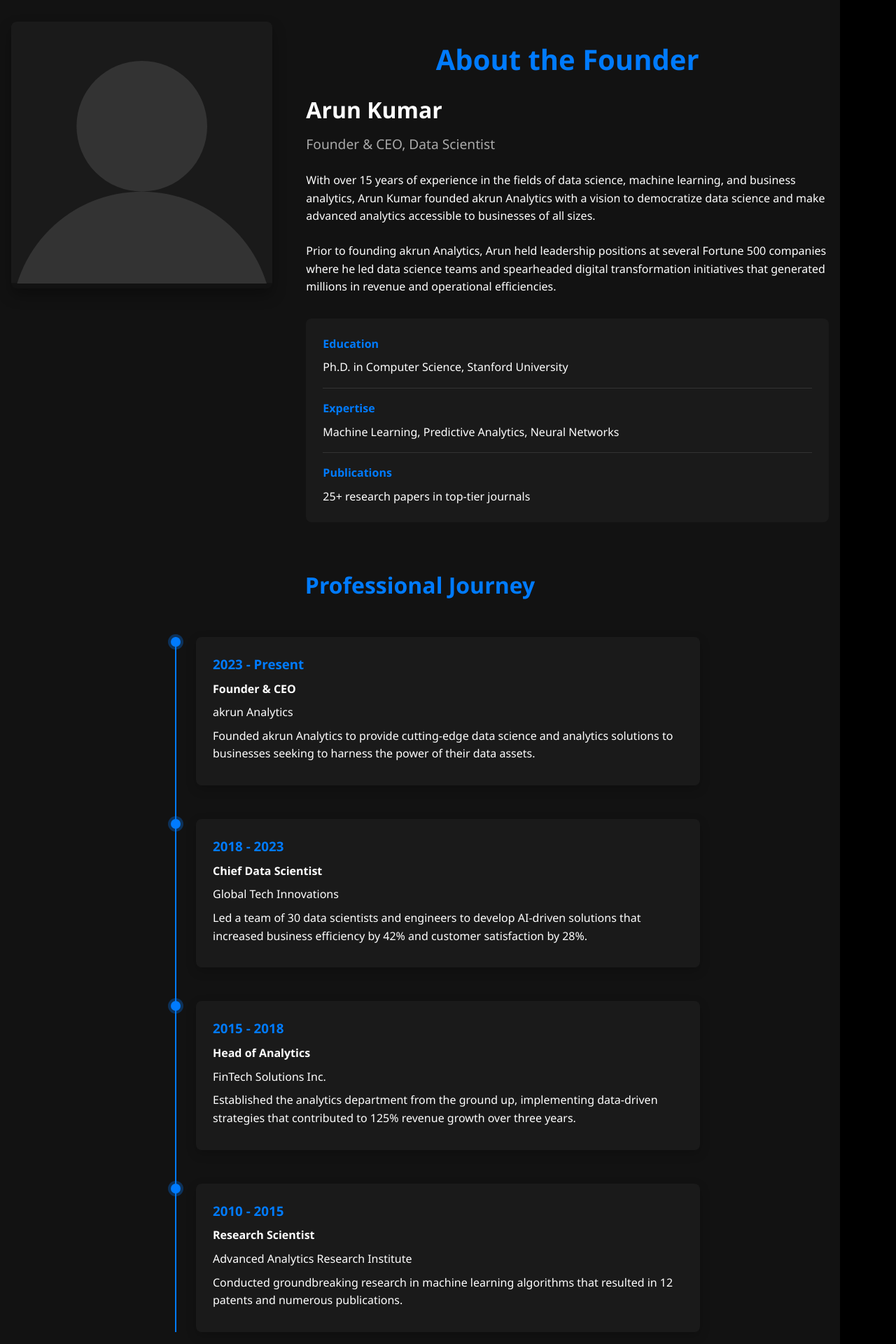
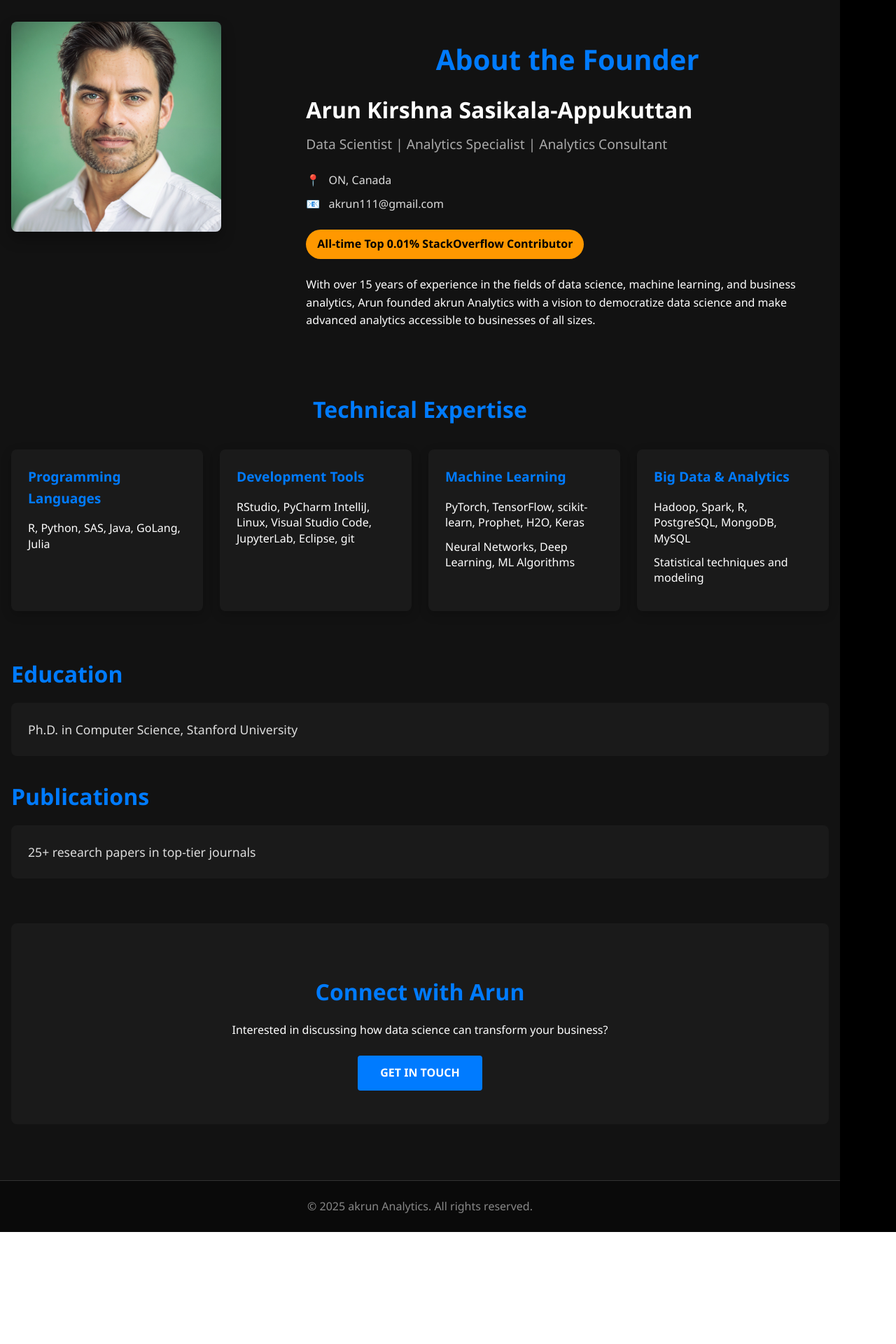
Before and after one commit to akrun1/akrunanalytics, a React (Vite) app: page /founder in a window 1280 px wide. Shown: the part 120-2040 px from the top of the page at 70% size. After the commit the page ends 1880 px from the top, so only its background shows below. Built offline with nearby package versions, Linux system fonts and the light colour scheme.

Commit message:
Fix About Founder page to use correct name and details

```diff
--- a/src/Founder.css
+++ b/src/Founder.css
@@ -33,10 +33,14 @@
   font-size: 1.5rem;
   font-weight: bold;
   color: #fff;
+  text-decoration: none;
 }
 
 .main-nav ul {
   display: flex;
+  list-style: none;
+  margin: 0;
+  padding: 0;
 }
 
 .main-nav li {
@@ -47,6 +51,7 @@
   color: #fff;
   font-weight: 500;
   transition: color 0.3s;
+  text-decoration: none;
 }
 
 .main-nav a:hover,
@@ -73,8 +78,9 @@
   align-items: flex-start;
 }
 
-.image-placeholder {
+.profile-image {
   width: 100%;
+  max-width: 300px;
   border-radius: 8px;
   overflow: hidden;
   box-shadow: 0 10px 20px rgba(0, 0, 0, 0.3);
@@ -98,130 +104,90 @@
   margin-bottom: 1.5rem;
 }
 
+.founder-location {
+  margin-bottom: 1.5rem;
+}
+
+.founder-location p {
+  margin: 0.5rem 0;
+  color: #ddd;
+}
+
+.location-icon, .email-icon {
+  margin-right: 0.5rem;
+}
+
+.founder-badge {
+  display: inline-block;
+  background-color: #ff9800;
+  color: #000;
+  padding: 0.5rem 1rem;
+  border-radius: 2rem;
+  font-weight: bold;
+  margin-bottom: 1.5rem;
+}
+
 .founder-bio {
   margin-bottom: 1.5rem;
   line-height: 1.6;
 }
 
-.founder-credentials {
-  background-color: #1a1a1a;
-  border-radius: 8px;
-  padding: 1.5rem;
-  margin-top: 2rem;
-}
-
-.credential {
-  margin-bottom: 1rem;
-  padding-bottom: 1rem;
-  border-bottom: 1px solid #333;
-}
-
-.credential:last-child {
-  margin-bottom: 0;
-  padding-bottom: 0;
-  border-bottom: none;
-}
-
-.credential-type {
-  display: block;
-  font-weight: bold;
-  color: #007bff;
-  margin-bottom: 0.5rem;
-}
-
-/* Journey Timeline */
-.founder-journey {
+/* Technical Expertise Section */
+.technical-expertise {
   margin: 4rem 0;
 }
 
-.founder-journey h2 {
+.technical-expertise h2 {
   text-align: center;
-  margin-bottom: 3rem;
+  margin-bottom: 2rem;
   color: #007bff;
 }
 
-.journey-timeline {
-  position: relative;
-  max-width: 800px;
-  margin: 0 auto;
+.expertise-grid {
+  display: grid;
+  grid-template-columns: repeat(auto-fit, minmax(250px, 1fr));
+  gap: 1.5rem;
 }
 
-.journey-timeline::before {
-  content: '';
-  position: absolute;
-  left: 50px;
-  top: 0;
-  bottom: 0;
-  width: 2px;
-  background: #007bff;
-}
-
-.timeline-item {
-  position: relative;
-  margin-bottom: 3rem;
-  padding-left: 80px;
-}
-
-.timeline-marker {
-  position: absolute;
-  left: 44px;
-  width: 14px;
-  height: 14px;
-  border-radius: 50%;
-  background: #007bff;
-  box-shadow: 0 0 0 4px rgba(0, 123, 255, 0.3);
-}
-
-.timeline-content {
+.expertise-card {
   background-color: #1a1a1a;
   border-radius: 8px;
   padding: 1.5rem;
   box-shadow: 0 5px 15px rgba(0, 0, 0, 0.2);
 }
 
-.timeline-content h3 {
+.expertise-card h3 {
   color: #007bff;
-  margin-bottom: 0.5rem;
+  margin-bottom: 1rem;
+  font-size: 1.2rem;
 }
 
-.timeline-content h4 {
-  color: #fff;
-  margin-bottom: 0.5rem;
+.expertise-card p {
+  margin-bottom: 0.75rem;
+  line-height: 1.4;
 }
 
-.timeline-content p {
-  margin-bottom: 0.5rem;
-}
-
-/* Philosophy Section */
-.founder-philosophy {
+/* Credentials Section */
+.founder-credentials {
   margin: 4rem 0;
 }
 
-.founder-philosophy h2 {
-  text-align: center;
-  margin-bottom: 2rem;
+.founder-credentials h2 {
   color: #007bff;
+  margin: 2rem 0 1rem;
 }
 
-.philosophy-content {
+.credential {
   background-color: #1a1a1a;
   border-radius: 8px;
-  padding: 2rem;
+  padding: 1.5rem;
+  margin-bottom: 1rem;
 }
 
-blockquote {
-  border-left: 4px solid #007bff;
-  padding-left: 1.5rem;
-  margin: 2rem 0;
-  font-size: 1.3rem;
-  font-style: italic;
-  color: #eee;
-}
-
-.philosophy-content p {
-  margin-bottom: 1.5rem;
-  line-height: 1.6;
+.credential-detail {
+  display: block;
+  font-size: 1.1rem;
+  color: #ddd;
 }
 
 /* CTA Section */
@@ -248,6 +214,7 @@ blockquote {
   text-transform: uppercase;
   margin-top: 1.5rem;
   transition: background-color 0.3s, transform 0.3s;
+  text-decoration: none;
 }
 
 .cta-button:hover {
@@ -275,16 +242,8 @@ blockquote {
     margin: 0 auto;
   }
 
-  .journey-timeline::before {
-    left: 20px;
-  }
-
-  .timeline-item {
-    padding-left: 50px;
-  }
-
-  .timeline-marker {
-    left: 14px;
+  .expertise-grid {
+    grid-template-columns: 1fr;
   }
 
   .main-nav {
--- a/src/Founder.jsx
+++ b/src/Founder.jsx
@@ -1,5 +1,6 @@
 import { Link } from 'react-router-dom';
 import './Founder.css';
+import founderImage from './assets/founder.jpg';
 
 function Founder() {
   return (
@@ -22,126 +23,67 @@ function Founder() {
         <div className="container">
           <section className="founder-intro">
             <div className="founder-image">
-              {/* Placeholder for founder image */}
-              <div className="image-placeholder">
-                <svg width="100%" height="100%" viewBox="0 0 200 200" xmlns="http://www.w3.org/2000/svg">
-                  <rect width="200" height="200" fill="#1a1a1a" />
-                  <circle cx="100" cy="80" r="50" fill="#333" />
-                  <circle cx="100" cy="230" r="100" fill="#333" />
-                </svg>
-              </div>
+              <img src={founderImage} alt="Arun Kirshna Sasikala-Appukuttan" className="profile-image" />
             </div>
             <div className="founder-details">
               <h1>About the Founder</h1>
-              <h2>Arun Kumar</h2>
-              <p className="founder-title">Founder & CEO, Data Scientist</p>
+              <h2>Arun Kirshna Sasikala-Appukuttan</h2>
+              <p className="founder-title">Data Scientist | Analytics Specialist | Analytics Consultant</p>
+
+              <div className="founder-location">
+                <p><span className="location-icon">📍</span> ON, Canada</p>
+                <p><span className="email-icon">📧</span> akrun111@gmail.com</p>
+              </div>
+
+              <div className="founder-badge">
+                <span>All-time Top 0.01% StackOverflow Contributor</span>
+              </div>
+
               <p className="founder-bio">
                 With over 15 years of experience in the fields of data science, machine learning, and business analytics,
-                Arun Kumar founded akrun Analytics with a vision to democratize data science and make advanced analytics
+                Arun founded akrun Analytics with a vision to democratize data science and make advanced analytics
                 accessible to businesses of all sizes.
               </p>
-              <p className="founder-bio">
-                Prior to founding akrun Analytics, Arun held leadership positions at several Fortune 500 companies
-                where he led data science teams and spearheaded digital transformation initiatives that generated
-                millions in revenue and operational efficiencies.
-              </p>
-              <div className="founder-credentials">
-                <div className="credential">
-                  <span className="credential-type">Education</span>
-                  <span className="credential-detail">Ph.D. in Computer Science, Stanford University</span>
-                </div>
-                <div className="credential">
-                  <span className="credential-type">Expertise</span>
-                  <span className="credential-detail">Machine Learning, Predictive Analytics, Neural Networks</span>
-                </div>
-                <div className="credential">
-                  <span className="credential-type">Publications</span>
-                  <span className="credential-detail">25+ research papers in top-tier journals</span>
-                </div>
+            </div>
+          </section>
+
+          <section className="technical-expertise">
+            <h2>Technical Expertise</h2>
+
+            <div className="expertise-grid">
+              <div className="expertise-card">
+                <h3>Programming Languages</h3>
+                <p>R, Python, SAS, Java, GoLang, Julia</p>
+              </div>
+
+              <div className="expertise-card">
+                <h3>Development Tools</h3>
+                <p>RStudio, PyCharm IntelliJ, Linux, Visual Studio Code, JupyterLab, Eclipse, git</p>
+              </div>
+
+              <div className="expertise-card">
+                <h3>Machine Learning</h3>
+                <p>PyTorch, TensorFlow, scikit-learn, Prophet, H2O, Keras</p>
+                <p>Neural Networks, Deep Learning, ML Algorithms</p>
+              </div>
+
+              <div className="expertise-card">
+                <h3>Big Data & Analytics</h3>
+                <p>Hadoop, Spark, R, PostgreSQL, MongoDB, MySQL</p>
+                <p>Statistical techniques and modeling</p>
               </div>
             </div>
           </section>
 
-          <section className="founder-journey">
-            <h2>Professional Journey</h2>
+          <section className="founder-credentials">
+            <h2>Education</h2>
+            <div className="credential">
+              <span className="credential-detail">Ph.D. in Computer Science, Stanford University</span>
+            </div>
 
-            <div className="journey-timeline">
-              <div className="timeline-item">
-                <div className="timeline-marker"></div>
-                <div className="timeline-content">
-                  <h3>2023 - Present</h3>
-                  <h4>Founder & CEO</h4>
-                  <p>akrun Analytics</p>
-                  <p>
-                    Founded akrun Analytics to provide cutting-edge data science and analytics
-                    solutions to businesses seeking to harness the power of their data assets.
-                  </p>
-                </div>
-              </div>
-
-              <div className="timeline-item">
-                <div className="timeline-marker"></div>
-                <div className="timeline-content">
-                  <h3>2018 - 2023</h3>
-                  <h4>Chief Data Scientist</h4>
-                  <p>Global Tech Innovations</p>
-                  <p>
-                    Led a team of 30 data scientists and engineers to develop AI-driven
-                    solutions that increased business efficiency by 42% and customer
-                    satisfaction by 28%.
-                  </p>
-                </div>
-              </div>
-
-              <div className="timeline-item">
-                <div className="timeline-marker"></div>
-                <div className="timeline-content">
-                  <h3>2015 - 2018</h3>
-                  <h4>Head of Analytics</h4>
-                  <p>FinTech Solutions Inc.</p>
-                  <p>
-                    Established the analytics department from the ground up, implementing
-                    data-driven strategies that contributed to 125% revenue growth
-                    over three years.
-                  </p>
-                </div>
-              </div>
-
-              <div className="timeline-item">
-                <div className="timeline-marker"></div>
-                <div className="timeline-content">
-                  <h3>2010 - 2015</h3>
-                  <h4>Research Scientist</h4>
-                  <p>Advanced Analytics Research Institute</p>
-                  <p>
-                    Conducted groundbreaking research in machine learning algorithms
-                    that resulted in 12 patents and numerous publications.
-                  </p>
-                </div>
-              </div>
-            </div>
-          </section>
-
-          <section className="founder-philosophy">
-            <h2>Leadership Philosophy</h2>
-            <div className="philosophy-content">
-              <blockquote>
-                "Data without insights is just numbers. Our mission is to transform data into
-                actionable intelligence that drives meaningful business outcomes and innovation."
-              </blockquote>
-
-              <p>
-                Arun believes in a collaborative approach to data science, where technical
-                expertise is combined with deep business understanding to create solutions
-                that not only solve immediate problems but also establish sustainable
-                frameworks for continued growth and adaptation.
-              </p>
-
-              <p>
-                Under his leadership, akrun Analytics has developed a reputation for delivering
-                high-impact analytics solutions that are technically sophisticated yet
-                accessible and implementable for businesses at various stages of data maturity.
-              </p>
+            <h2>Publications</h2>
+            <div className="credential">
+              <span className="credential-detail">25+ research papers in top-tier journals</span>
             </div>
           </section>
 
```
Also changed, not shown: src/assets/founder.jpg (added).
